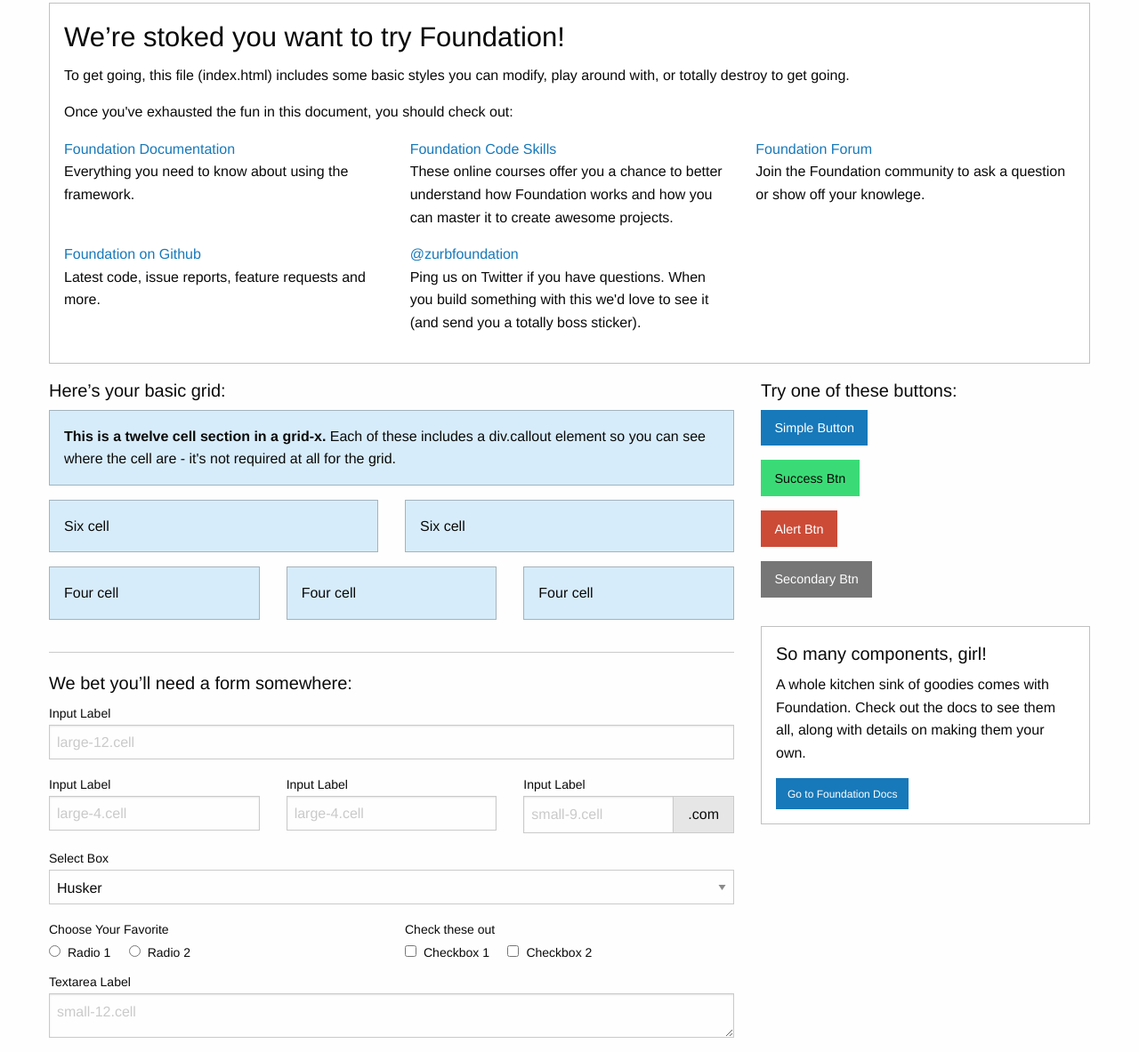
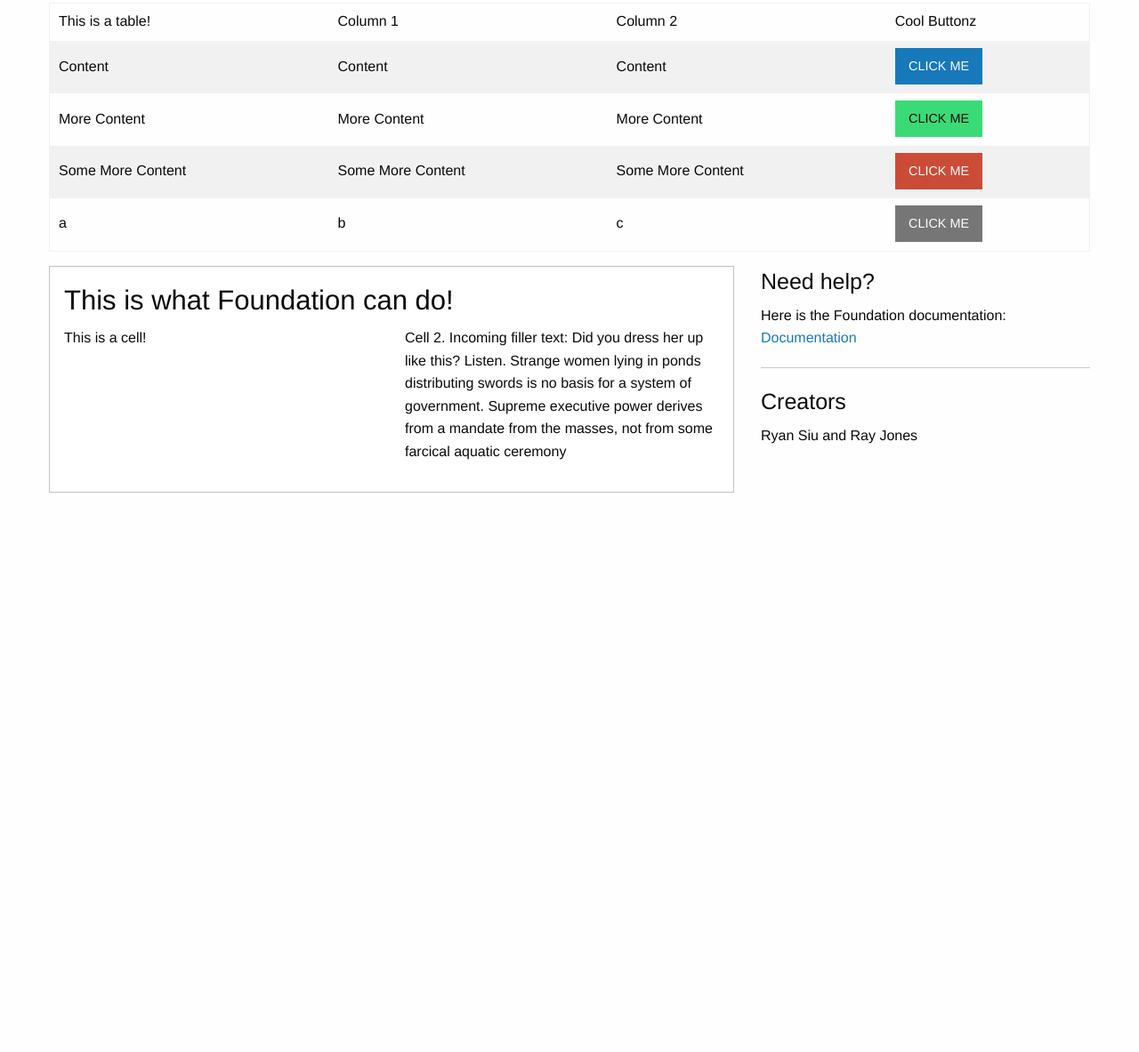
Before and after one commit to siuryan-cs-stuy/sd-12, a plain HTML site: page index.html in a window 1280 px wide. Shown: the part 72-1255 px from the top of the page at 89% size. After the commit the page ends 800 px from the top, so only its background shows below. Drawn offline with Linux system fonts and the light colour scheme.

Commit message:
Finish work

```diff
--- a/index.html
+++ b/index.html
@@ -1,171 +1,78 @@
-<!doctype html>
-<html class="no-js" lang="en" dir="ltr">
+<!DOCTYPE html>
+<html>
   <head>
-    <meta charset="utf-8">
-    <meta http-equiv="x-ua-compatible" content="ie=edge">
-    <meta name="viewport" content="width=device-width, initial-scale=1.0">
     <title>Foundation for Sites</title>
     <link rel="stylesheet" href="css/foundation.css">
     <link rel="stylesheet" href="css/app.css">
   </head>
   <body>
     <div class="grid-container">
+
       <div class="grid-x grid-padding-x">
-        <div class="large-12 cell">
-          <h1>Welcome to Foundation</h1>
+        <div class="large-12 cell" style="text-align: center;">
+          <h1>Foundation Demo</h1>
         </div>
       </div>
 
       <div class="grid-x grid-padding-x">
         <div class="large-12 cell">
+          <table class="hover">
+            <tr>
+              <td>This is a table!</td>
+              <td>Column 1</td>
+              <td>Column 2</td>
+              <td>Cool Buttonz</td>
+            </tr>
+            <tr>
+              <td>Content</td>
+              <td>Content</td>
+              <td>Content</td>
+              <td><a href="#" class="button" style="margin-bottom: 0;">CLICK ME</a></td>
+            </tr>
+            <tr>
+              <td>More Content</td>
+              <td>More Content</td>
+              <td>More Content</td>
+              <td><a href="#" class="success button" style="margin-bottom: 0;">CLICK ME</a></td>
+            </tr>
+            <tr>
+              <td>Some More Content</td>
+              <td>Some More Content</td>
+              <td>Some More Content</td>
+              <td><a href="#" class="alert button" style="margin-bottom: 0;">CLICK ME</a></td>
+            </tr>
+            <tr>
+              <td>a</td>
+              <td>b</td>
+              <td>c</td>
+              <td><a href="#" class="secondary button" style="margin-bottom: 0;">CLICK ME</a></td>
+            </tr>
+          </table>
+        </div>
+      </div>
+
+      <div class="grid-x grid-padding-x">
+        <div class="large-8 cell">
           <div class="callout">
-            <h3>We&rsquo;re stoked you want to try Foundation! </h3>
-            <p>To get going, this file (index.html) includes some basic styles you can modify, play around with, or totally destroy to get going.</p>
-            <p>Once you've exhausted the fun in this document, you should check out:</p>
+            <h3>This is what Foundation can do!</h3>
             <div class="grid-x grid-padding-x">
-              <div class="large-4 medium-4 cell">
-                <p><a href="http://foundation.zurb.com/docs">Foundation Documentation</a><br />Everything you need to know about using the framework.</p>
+              <div class="large-6 medium-6 small-6 cell">
+                <p>This is a cell!</p>
               </div>
-              <div class="large-4 medium-4 cell">
-                <p><a href="http://zurb.com/university/code-skills">Foundation Code Skills</a><br />These online courses offer you a chance to better understand how Foundation works and how you can master it to create awesome projects.</p>
-              </div>
-              <div class="large-4 medium-4 cell">
-                <p><a href="http://foundation.zurb.com/forum">Foundation Forum</a><br />Join the Foundation community to ask a question or show off your knowlege.</p>
-              </div>
-            </div>
-            <div class="grid-x grid-padding-x">
-              <div class="large-4 medium-4 medium-push-2 cell">
-                <p><a href="http://github.com/zurb/foundation">Foundation on Github</a><br />Latest code, issue reports, feature requests and more.</p>
-              </div>
-              <div class="large-4 medium-4 medium-pull-2 cell">
-                <p><a href="https://twitter.com/ZURBfoundation">@zurbfoundation</a><br />Ping us on Twitter if you have questions. When you build something with this we'd love to see it (and send you a totally boss sticker).</p>
+              <div class="large-6 medium-6 small-6 cell">
+                <p>Cell 2. Incoming filler text: Did you dress her up like this? Listen. Strange women lying in ponds distributing swords is no basis for a system of government. Supreme executive power derives from a mandate from the masses, not from some farcical aquatic ceremony</p>
               </div>
             </div>
           </div>
         </div>
-      </div>
 
-      <div class="grid-x grid-padding-x">
-        <div class="large-8 medium-8 cell">
-          <h5>Here&rsquo;s your basic grid:</h5>
-          <!-- Grid Example -->
-
-          <div class="grid-x grid-padding-x">
-            <div class="large-12 cell">
-              <div class="primary callout">
-                <p><strong>This is a twelve cell section in a grid-x.</strong> Each of these includes a div.callout element so you can see where the cell are - it's not required at all for the grid.</p>
-              </div>
-            </div>
-          </div>
-          <div class="grid-x grid-padding-x">
-            <div class="large-6 medium-6 cell">
-              <div class="primary callout">
-                <p>Six cell</p>
-              </div>
-            </div>
-            <div class="large-6 medium-6 cell">
-              <div class="primary callout">
-                <p>Six cell</p>
-              </div>
-            </div>
-          </div>
-          <div class="grid-x grid-padding-x">
-            <div class="large-4 medium-4 small-4 cell">
-              <div class="primary callout">
-                <p>Four cell</p>
-              </div>
-            </div>
-            <div class="large-4 medium-4 small-4 cell">
-              <div class="primary callout">
-                <p>Four cell</p>
-              </div>
-            </div>
-            <div class="large-4 medium-4 small-4 cell">
-              <div class="primary callout">
-                <p>Four cell</p>
-              </div>
-            </div>
-          </div>
-
+        <div class="large-4 cell">
+          <h4>Need help?</h4>
+          <p>Here is the Foundation documentation: <a href="http://foundation.zurb.com/sites/docs/">Documentation</a></p>
           <hr />
-
-          <h5>We bet you&rsquo;ll need a form somewhere:</h5>
-          <form>
-            <div class="grid-x grid-padding-x">
-              <div class="large-12 cell">
-                <label>Input Label</label>
-                <input type="text" placeholder="large-12.cell" />
-              </div>
-            </div>
-            <div class="grid-x grid-padding-x">
-              <div class="large-4 medium-4 cell">
-                <label>Input Label</label>
-                <input type="text" placeholder="large-4.cell" />
-              </div>
-              <div class="large-4 medium-4 cell">
-                <label>Input Label</label>
-                <input type="text" placeholder="large-4.cell" />
-              </div>
-              <div class="large-4 medium-4 cell">
-                <div class="grid-x">
-                  <label>Input Label</label>
-                  <div class="input-group">
-                    <input type="text" placeholder="small-9.cell" class="input-group-field" />
-                    <span class="input-group-label">.com</span>
-                  </div>
-                </div>
-              </div>
-            </div>
-            <div class="grid-x grid-padding-x">
-              <div class="large-12 cell">
-                <label>Select Box</label>
-                <select>
-                  <option value="husker">Husker</option>
-                  <option value="starbuck">Starbuck</option>
-                  <option value="hotdog">Hot Dog</option>
-                  <option value="apollo">Apollo</option>
-                </select>
-              </div>
-            </div>
-            <div class="grid-x grid-padding-x">
-              <div class="large-6 medium-6 cell">
-                <label>Choose Your Favorite</label>
-                <input type="radio" name="pokemon" value="Red" id="pokemonRed"><label for="pokemonRed">Radio 1</label>
-                <input type="radio" name="pokemon" value="Blue" id="pokemonBlue"><label for="pokemonBlue">Radio 2</label>
-              </div>
-              <div class="large-6 medium-6 cell">
-                <label>Check these out</label>
-                <input id="checkbox1" type="checkbox"><label for="checkbox1">Checkbox 1</label>
-                <input id="checkbox2" type="checkbox"><label for="checkbox2">Checkbox 2</label>
-              </div>
-            </div>
-            <div class="grid-x grid-padding-x">
-              <div class="large-12 cell">
-                <label>Textarea Label</label>
-                <textarea placeholder="small-12.cell"></textarea>
-              </div>
-            </div>
-          </form>
+          <h4>Creators</h4>
+          <p>Ryan Siu and Ray Jones</p>
         </div>
-
-        <div class="large-4 medium-4 cell">
-          <h5>Try one of these buttons:</h5>
-          <p><a href="#" class="button">Simple Button</a><br/>
-          <a href="#" class="success button">Success Btn</a><br/>
-          <a href="#" class="alert button">Alert Btn</a><br/>
-          <a href="#" class="secondary button">Secondary Btn</a></p>
-          <div class="callout">
-            <h5>So many components, girl!</h5>
-            <p>A whole kitchen sink of goodies comes with Foundation. Check out the docs to see them all, along with details on making them your own.</p>
-            <a href="http://foundation.zurb.com/sites/docs/" class="small button">Go to Foundation Docs</a>
-          </div>
-        </div>
-      </div>
     </div>
-
-    <script src="js/vendor/jquery.js"></script>
-    <script src="js/vendor/what-input.js"></script>
-    <script src="js/vendor/foundation.js"></script>
-    <script src="js/app.js"></script>
   </body>
 </html>
```
